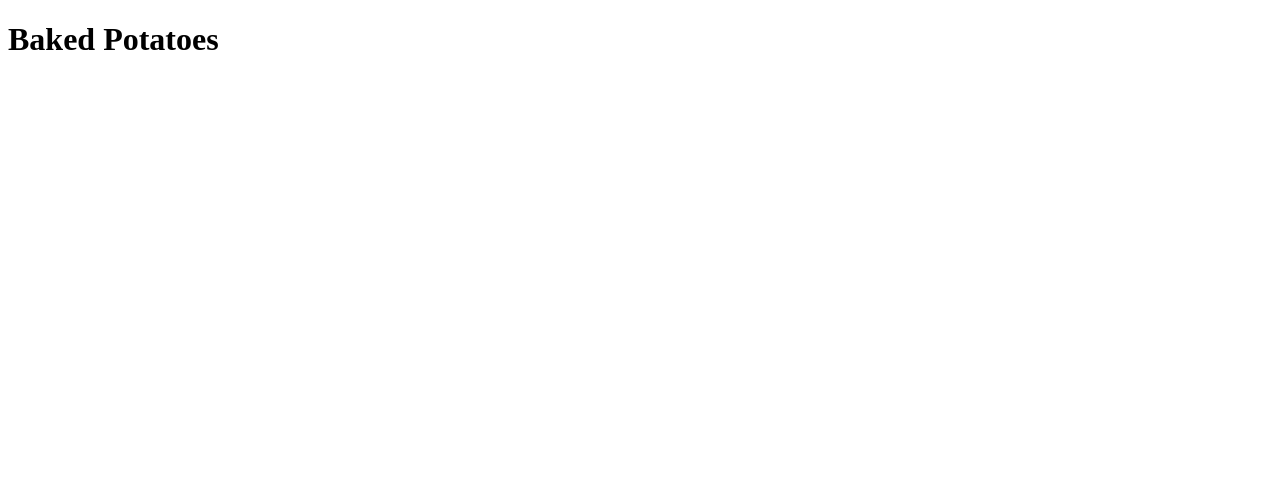
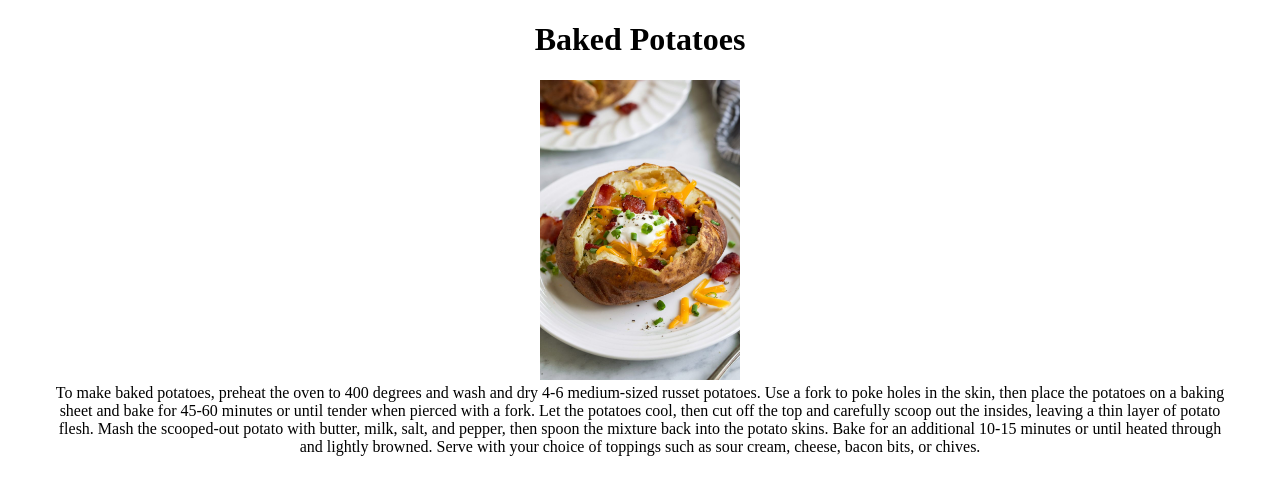
Before and after one commit to wendellpatual/odin-recipes, a plain HTML site: page recipes/baked_potatoes.html in a window 1280 px wide. Drawn offline with Linux system fonts and the light colour scheme.

Commit message:
Add center heading and figure content

```diff
--- a/recipes/baked_potatoes.html
+++ b/recipes/baked_potatoes.html
@@ -7,6 +7,14 @@
 	</head>
 
 	<body>
-		<h1>Baked Potatoes</h1>
+		<center>
+			<h1>Baked Potatoes</h1>
+			<figure>
+				<img src="../img/bp.png" width="200px" height="300px">
+				<figcaption>
+					To make baked potatoes, preheat the oven to 400 degrees and wash and dry 4-6 medium-sized russet potatoes. Use a fork to poke holes in the skin, then place the potatoes on a baking sheet and bake for 45-60 minutes or until tender when pierced with a fork. Let the potatoes cool, then cut off the top and carefully scoop out the insides, leaving a thin layer of potato flesh. Mash the scooped-out potato with butter, milk, salt, and pepper, then spoon the mixture back into the potato skins. Bake for an additional 10-15 minutes or until heated through and lightly browned. Serve with your choice of toppings such as sour cream, cheese, bacon bits, or chives.
+				</figcaption>
+			</figure>
+		</center>
 	</body>
 </html>
```
